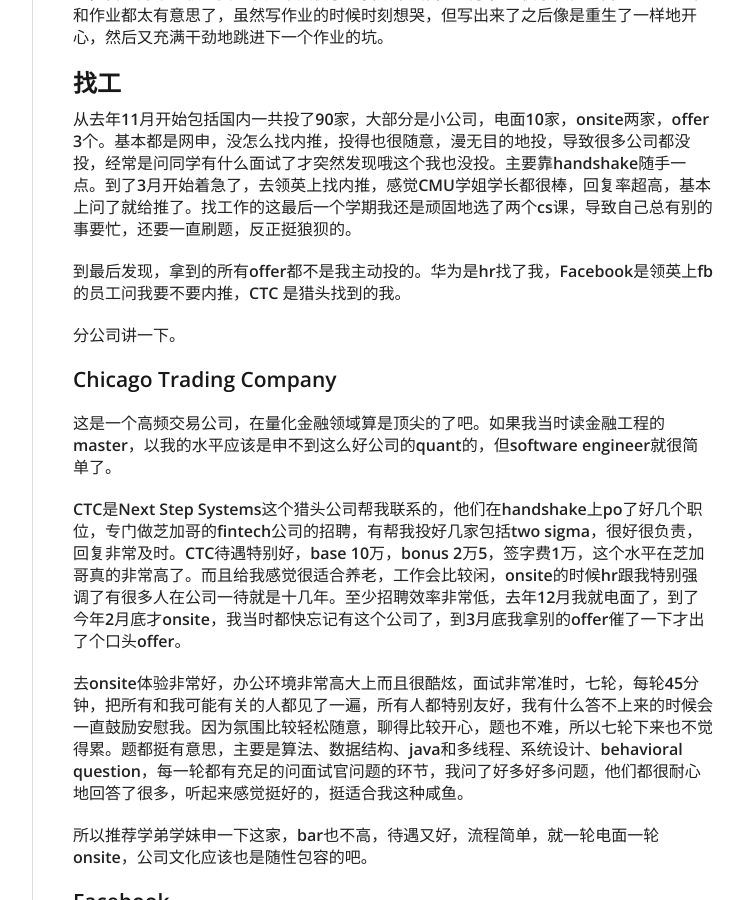
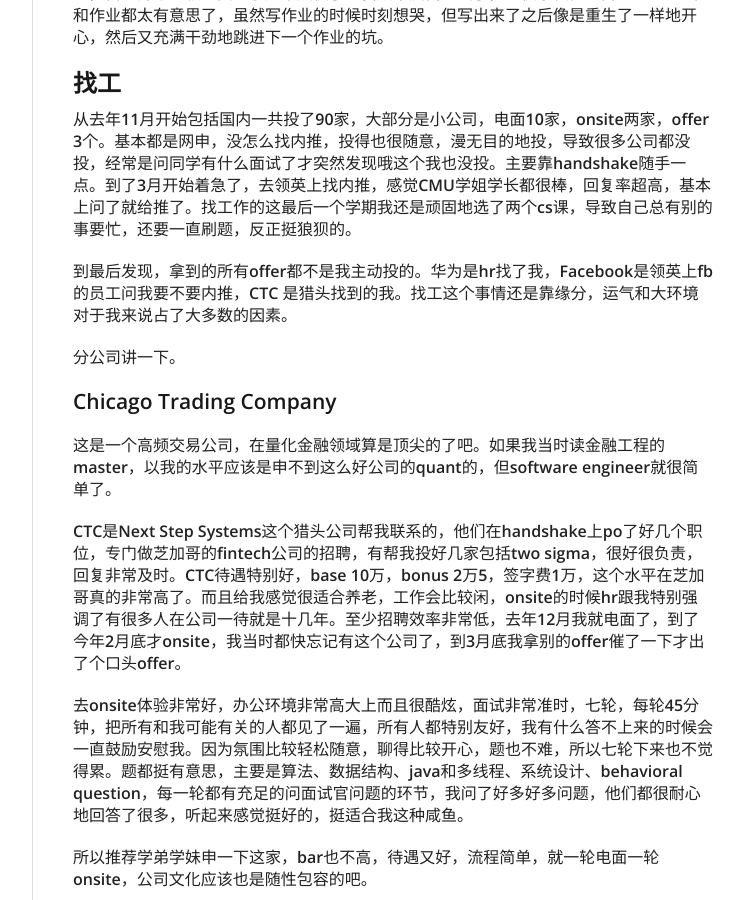
Before and after one commit to siyuboomboom/siyuboomboom.github.io, a Jekyll site: the page built from _posts/2019-04-07-cmu-courses.md, in a window 1280 px wide and 900 px high, scrolled down 1061 px. Shown: the whole window, without its empty margins (378-1122 px from the left). Built offline with Jekyll 4.4.1, drawn with Linux system fonts in a browser that asks for light colours; comment, search, counter and statistics services are not loaded.

Commit message:
update post

```diff
--- a/_posts/2019-04-07-cmu-courses.md
+++ b/_posts/2019-04-07-cmu-courses.md
@@ -24,7 +24,7 @@
 从去年11月开始包括国内一共投了90家，大部分是小公司，电面10家，onsite两家，offer 3个。基本都是网申，没怎么找内推，投得也很随意，漫无目的地投，导致很多公司都没投，经常是问同学有什么面试了才突然发现哦这个我也没投。主要靠handshake随手一点。到了3月开始着急了，去领英上找内推，感觉CMU学姐学长都很棒，回复率超高，基本上问了就给推了。找工作的这最后一个学期我还是顽固地选了两个cs课，导致自己总有别的事要忙，还要一直刷题，反正挺狼狈的。
 
 到最后发现，拿到的所有offer都不是我主动投的。华为是hr找了我，Facebook是领英上fb的员工问我要不要内推，CTC
-是猎头找到的我。
+是猎头找到的我。找工这个事情还是靠缘分，运气和大环境对于我来说占了大多数的因素。
 
 分公司讲一下。
 ### Chicago Trading Company
```
Also changed, not shown: 2 other files.
